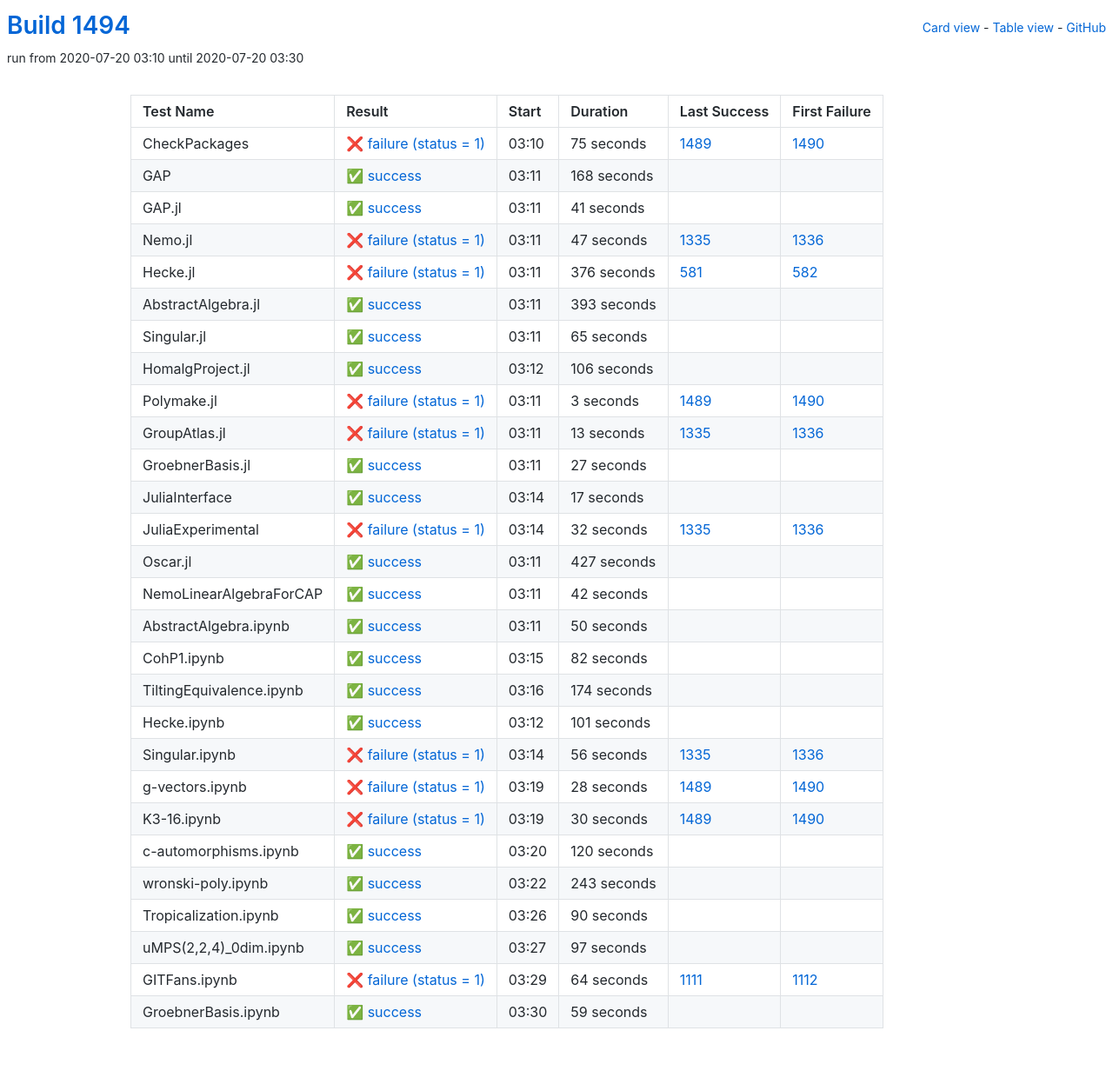
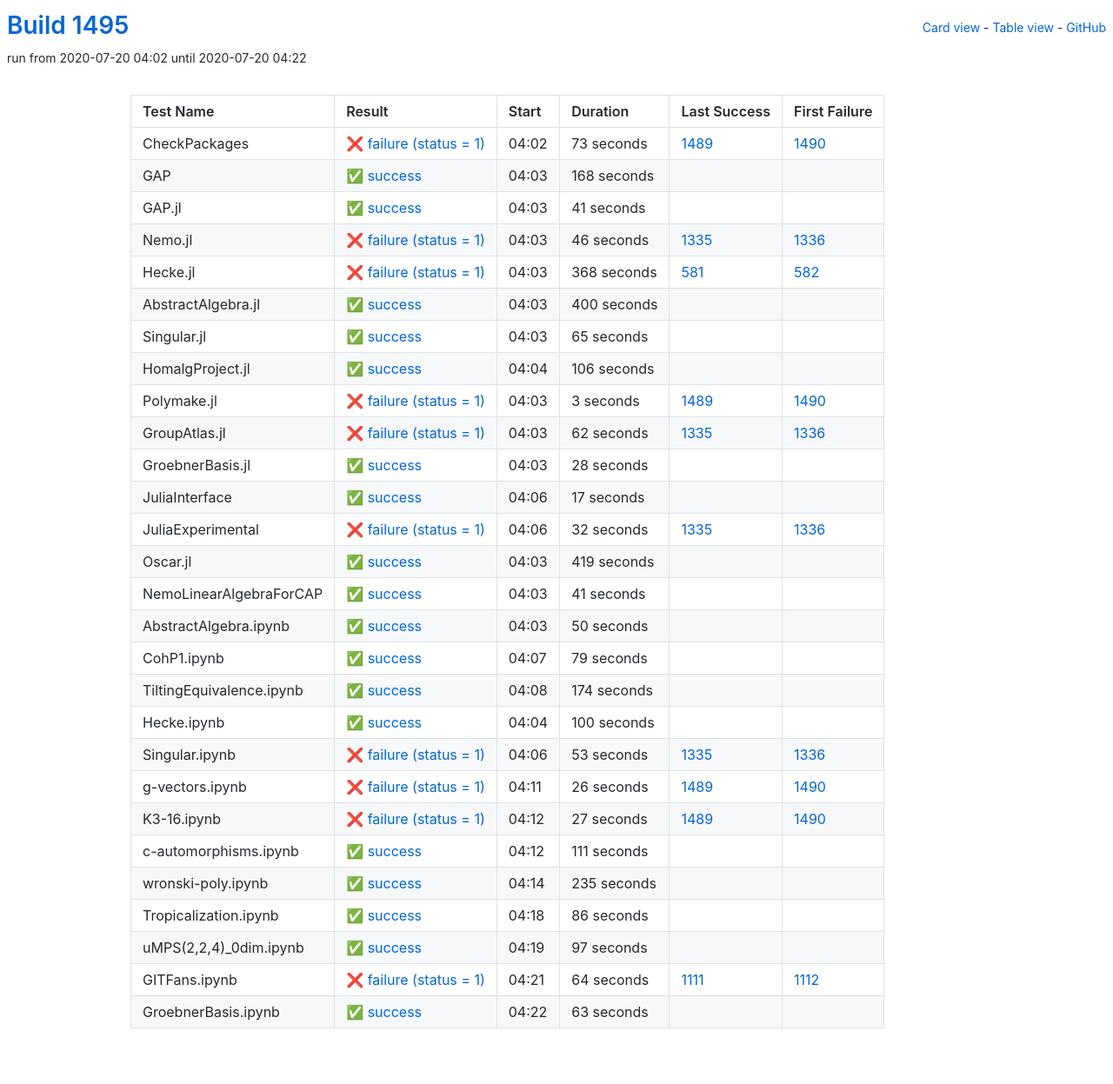
Before and after one commit to oscar-system/oscar-ci-status-1.4, a Jekyll site: the page built from table.html, in a window 1280 px wide. Shown: the whole page at 87% size. Built offline with Jekyll 4.4.1, drawn with Linux system fonts in a browser that asks for light colours.

Commit message:
Build #1495

```diff
--- a/_data/ci.yml
+++ b/_data/ci.yml
@@ -1,6 +1,6 @@
 ---
-build: 1494
-build_url: https://oscarci.mathematik.uni-kl.de/job/oscar-julia-1.4/1494/
+build: 1495
+build_url: https://oscarci.mathematik.uni-kl.de/job/oscar-julia-1.4/1495/
 job: oscar-julia-1.4
 organization: oscar-system
 repo: oscar-ci-status-1.4
@@ -8,20 +8,20 @@ repourl: https://github.com/oscar-system/oscar-ci-status-1.4
 tests:
 - name: CheckPackages
   id: checkpackages
-  log: https://oscarci.mathematik.uni-kl.de/job/oscar-julia-1.4/1494/artifact/logs/build-1494/CheckPackages.log
-  start: 2020-07-20 03:10
+  log: https://oscarci.mathematik.uni-kl.de/job/oscar-julia-1.4/1495/artifact/logs/build-1495/CheckPackages.log
+  start: 2020-07-20 04:02
   success: false
   exitcode: 1
   status: failure
-  duration: 75
+  duration: 73
   last_success: 1489
   last_success_url: https://oscarci.mathematik.uni-kl.de/job/oscar-julia-1.4/1489/
   first_failure: 1490
   first_failure_url: https://oscarci.mathematik.uni-kl.de/job/oscar-julia-1.4/1490/
 - name: GAP
   id: gap
-  log: https://oscarci.mathematik.uni-kl.de/job/oscar-julia-1.4/1494/artifact/logs/build-1494/GAP.log
-  start: 2020-07-20 03:11
+  log: https://oscarci.mathematik.uni-kl.de/job/oscar-julia-1.4/1495/artifact/logs/build-1495/GAP.log
+  start: 2020-07-20 04:03
   success: true
   exitcode: 0
   status: success
@@ -32,8 +32,8 @@ tests:
   first_failure_url:
 - name: GAP.jl
   id: gap-jl
-  log: https://oscarci.mathematik.uni-kl.de/job/oscar-julia-1.4/1494/artifact/logs/build-1494/GAP.jl.log
-  start: 2020-07-20 03:11
+  log: https://oscarci.mathematik.uni-kl.de/job/oscar-julia-1.4/1495/artifact/logs/build-1495/GAP.jl.log
+  start: 2020-07-20 04:03
   success: true
   exitcode: 0
   status: success
@@ -44,44 +44,44 @@ tests:
   first_failure_url:
 - name: Nemo.jl
   id: nemo-jl
-  log: https://oscarci.mathematik.uni-kl.de/job/oscar-julia-1.4/1494/artifact/logs/build-1494/Nemo.jl.log
-  start: 2020-07-20 03:11
+  log: https://oscarci.mathematik.uni-kl.de/job/oscar-julia-1.4/1495/artifact/logs/build-1495/Nemo.jl.log
+  start: 2020-07-20 04:03
   success: false
   exitcode: 1
   status: failure
-  duration: 47
+  duration: 46
   last_success: 1335
   last_success_url: https://oscarci.mathematik.uni-kl.de/job/oscar-julia-1.4/1335/
   first_failure: 1336
   first_failure_url: https://oscarci.mathematik.uni-kl.de/job/oscar-julia-1.4/1336/
 - name: Hecke.jl
   id: hecke-jl
-  log: https://oscarci.mathematik.uni-kl.de/job/oscar-julia-1.4/1494/artifact/logs/build-1494/Hecke.jl.log
-  start: 2020-07-20 03:11
+  log: https://oscarci.mathematik.uni-kl.de/job/oscar-julia-1.4/1495/artifact/logs/build-1495/Hecke.jl.log
+  start: 2020-07-20 04:03
   success: false
   exitcode: 1
   status: failure
-  duration: 376
+  duration: 368
   last_success: 581
   last_success_url: https://oscarci.mathematik.uni-kl.de/job/oscar-julia-1.4/581/
   first_failure: 582
   first_failure_url: https://oscarci.mathematik.uni-kl.de/job/oscar-julia-1.4/582/
 - name: AbstractAlgebra.jl
   id: abstractalgebra-jl
-  log: https://oscarci.mathematik.uni-kl.de/job/oscar-julia-1.4/1494/artifact/logs/build-1494/AbstractAlgebra.jl.log
-  start: 2020-07-20 03:11
+  log: https://oscarci.mathematik.uni-kl.de/job/oscar-julia-1.4/1495/artifact/logs/build-1495/AbstractAlgebra.jl.log
+  start: 2020-07-20 04:03
   success: true
   exitcode: 0
   status: success
-  duration: 393
+  duration: 400
   last_success: false
   last_success_url:
   first_failure: false
   first_failure_url:
 - name: Singular.jl
   id: singular-jl
-  log: https://oscarci.mathematik.uni-kl.de/job/oscar-julia-1.4/1494/artifact/logs/build-1494/Singular.jl.log
-  start: 2020-07-20 03:11
+  log: https://oscarci.mathematik.uni-kl.de/job/oscar-julia-1.4/1495/artifact/logs/build-1495/Singular.jl.log
+  start: 2020-07-20 04:03
   success: true
   exitcode: 0
   status: success
@@ -92,8 +92,8 @@ tests:
   first_failure_url:
 - name: HomalgProject.jl
   id: homalgproject-jl
-  log: https://oscarci.mathematik.uni-kl.de/job/oscar-julia-1.4/1494/artifact/logs/build-1494/HomalgProject.jl.log
-  start: 2020-07-20 03:12
+  log: https://oscarci.mathematik.uni-kl.de/job/oscar-julia-1.4/1495/artifact/logs/build-1495/HomalgProject.jl.log
+  start: 2020-07-20 04:04
   success: true
   exitcode: 0
   status: success
@@ -104,8 +104,8 @@ tests:
   first_failure_url:
 - name: Polymake.jl
   id: polymake-jl
-  log: https://oscarci.mathematik.uni-kl.de/job/oscar-julia-1.4/1494/artifact/logs/build-1494/Polymake.jl.log
-  start: 2020-07-20 03:11
+  log: https://oscarci.mathematik.uni-kl.de/job/oscar-julia-1.4/1495/artifact/logs/build-1495/Polymake.jl.log
+  start: 2020-07-20 04:03
   success: false
   exitcode: 1
   status: failure
@@ -116,32 +116,32 @@ tests:
   first_failure_url: https://oscarci.mathematik.uni-kl.de/job/oscar-julia-1.4/1490/
 - name: GroupAtlas.jl
   id: groupatlas-jl
-  log: https://oscarci.mathematik.uni-kl.de/job/oscar-julia-1.4/1494/artifact/logs/build-1494/GroupAtlas.jl.log
-  start: 2020-07-20 03:11
+  log: https://oscarci.mathematik.uni-kl.de/job/oscar-julia-1.4/1495/artifact/logs/build-1495/GroupAtlas.jl.log
+  start: 2020-07-20 04:03
   success: false
   exitcode: 1
   status: failure
-  duration: 13
+  duration: 62
   last_success: 1335
   last_success_url: https://oscarci.mathematik.uni-kl.de/job/oscar-julia-1.4/1335/
   first_failure: 1336
   first_failure_url: https://oscarci.mathematik.uni-kl.de/job/oscar-julia-1.4/1336/
 - name: GroebnerBasis.jl
   id: groebnerbasis-jl
-  log: https://oscarci.mathematik.uni-kl.de/job/oscar-julia-1.4/1494/artifact/logs/build-1494/GroebnerBasis.jl.log
-  start: 2020-07-20 03:11
+  log: https://oscarci.mathematik.uni-kl.de/job/oscar-julia-1.4/1495/artifact/logs/build-1495/GroebnerBasis.jl.log
+  start: 2020-07-20 04:03
   success: true
   exitcode: 0
   status: success
-  duration: 27
+  duration: 28
   last_success: false
   last_success_url:
   first_failure: false
   first_failure_url:
 - name: JuliaInterface
   id: juliainterface
-  log: https://oscarci.mathematik.uni-kl.de/job/oscar-julia-1.4/1494/artifact/logs/build-1494/JuliaInterface.log
-  start: 2020-07-20 03:14
+  log: https://oscarci.mathematik.uni-kl.de/job/oscar-julia-1.4/1495/artifact/logs/build-1495/JuliaInterface.log
+  start: 2020-07-20 04:06
   success: true
   exitcode: 0
   status: success
@@ -152,8 +152,8 @@ tests:
   first_failure_url:
 - name: JuliaExperimental
   id: juliaexperimental
-  log: https://oscarci.mathematik.uni-kl.de/job/oscar-julia-1.4/1494/artifact/logs/build-1494/JuliaExperimental.log
-  start: 2020-07-20 03:14
+  log: https://oscarci.mathematik.uni-kl.de/job/oscar-julia-1.4/1495/artifact/logs/build-1495/JuliaExperimental.log
+  start: 2020-07-20 04:06
   success: false
   exitcode: 1
   status: failure
@@ -164,32 +164,32 @@ tests:
   first_failure_url: https://oscarci.mathematik.uni-kl.de/job/oscar-julia-1.4/1336/
 - name: Oscar.jl
   id: oscar-jl
-  log: https://oscarci.mathematik.uni-kl.de/job/oscar-julia-1.4/1494/artifact/logs/build-1494/Oscar.jl.log
-  start: 2020-07-20 03:11
+  log: https://oscarci.mathematik.uni-kl.de/job/oscar-julia-1.4/1495/artifact/logs/build-1495/Oscar.jl.log
+  start: 2020-07-20 04:03
   success: true
   exitcode: 0
   status: success
-  duration: 427
+  duration: 419
   last_success: false
   last_success_url:
   first_failure: false
   first_failure_url:
 - name: NemoLinearAlgebraForCAP
   id: nemolinearalgebraforcap
-  log: https://oscarci.mathematik.uni-kl.de/job/oscar-julia-1.4/1494/artifact/logs/build-1494/NemoLinearAlgebraForCAP.log
-  start: 2020-07-20 03:11
+  log: https://oscarci.mathematik.uni-kl.de/job/oscar-julia-1.4/1495/artifact/logs/build-1495/NemoLinearAlgebraForCAP.log
+  start: 2020-07-20 04:03
   success: true
   exitcode: 0
   status: success
-  duration: 42
+  duration: 41
   last_success: false
   last_success_url:
   first_failure: false
   first_failure_url:
 - name: AbstractAlgebra.ipynb
   id: abstractalgebra-ipynb
-  log: https://oscarci.mathematik.uni-kl.de/job/oscar-julia-1.4/1494/artifact/logs/build-1494/AbstractAlgebra.ipynb.log
-  start: 2020-07-20 03:11
+  log: https://oscarci.mathematik.uni-kl.de/job/oscar-julia-1.4/1495/artifact/logs/build-1495/AbstractAlgebra.ipynb.log
+  start: 2020-07-20 04:03
   success: true
   exitcode: 0
   status: success
@@ -200,20 +200,20 @@ tests:
   first_failure_url:
 - name: CohP1.ipynb
   id: cohp1-ipynb
-  log: https://oscarci.mathematik.uni-kl.de/job/oscar-julia-1.4/1494/artifact/logs/build-1494/CohP1.ipynb.log
-  start: 2020-07-20 03:15
+  log: https://oscarci.mathematik.uni-kl.de/job/oscar-julia-1.4/1495/artifact/logs/build-1495/CohP1.ipynb.log
+  start: 2020-07-20 04:07
   success: true
   exitcode: 0
   status: success
-  duration: 82
+  duration: 79
   last_success: false
   last_success_url:
   first_failure: false
   first_failure_url:
 - name: TiltingEquivalence.ipynb
   id: tiltingequivalence-ipynb
-  log: https://oscarci.mathematik.uni-kl.de/job/oscar-julia-1.4/1494/artifact/logs/build-1494/TiltingEquivalence.ipynb.log
-  start: 2020-07-20 03:16
+  log: https://oscarci.mathematik.uni-kl.de/job/oscar-julia-1.4/1495/artifact/logs/build-1495/TiltingEquivalence.ipynb.log
+  start: 2020-07-20 04:08
   success: true
   exitcode: 0
   status: success
@@ -224,92 +224,92 @@ tests:
   first_failure_url:
 - name: Hecke.ipynb
   id: hecke-ipynb
-  log: https://oscarci.mathematik.uni-kl.de/job/oscar-julia-1.4/1494/artifact/logs/build-1494/Hecke.ipynb.log
-  start: 2020-07-20 03:12
+  log: https://oscarci.mathematik.uni-kl.de/job/oscar-julia-1.4/1495/artifact/logs/build-1495/Hecke.ipynb.log
+  start: 2020-07-20 04:04
   success: true
   exitcode: 0
   status: success
-  duration: 101
+  duration: 100
   last_success: false
   last_success_url:
   first_failure: false
   first_failure_url:
 - name: Singular.ipynb
   id: singular-ipynb
-  log: https://oscarci.mathematik.uni-kl.de/job/oscar-julia-1.4/1494/artifact/logs/build-1494/Singular.ipynb.log
-  start: 2020-07-20 03:14
+  log: https://oscarci.mathematik.uni-kl.de/job/oscar-julia-1.4/1495/artifact/logs/build-1495/Singular.ipynb.log
+  start: 2020-07-20 04:06
   success: false
   exitcode: 1
   status: failure
-  duration: 56
+  duration: 53
   last_success: 1335
   last_success_url: https://oscarci.mathematik.uni-kl.de/job/oscar-julia-1.4/1335/
   first_failure: 1336
   first_failure_url: https://oscarci.mathematik.uni-kl.de/job/oscar-julia-1.4/1336/
 - name: g-vectors.ipynb
   id: g-vectors-ipynb
-  log: https://oscarci.mathematik.uni-kl.de/job/oscar-julia-1.4/1494/artifact/logs/build-1494/g-vectors.ipynb.log
-  start: 2020-07-20 03:19
+  log: https://oscarci.mathematik.uni-kl.de/job/oscar-julia-1.4/1495/artifact/logs/build-1495/g-vectors.ipynb.log
+  start: 2020-07-20 04:11
   success: false
   exitcode: 1
   status: failure
-  duration: 28
+  duration: 26
   last_success: 1489
   last_success_url: https://oscarci.mathematik.uni-kl.de/job/oscar-julia-1.4/1489/
   first_failure: 1490
   first_failure_url: https://oscarci.mathematik.uni-kl.de/job/oscar-julia-1.4/1490/
 - name: K3-16.ipynb
   id: k3-16-ipynb
-  log: https://oscarci.mathematik.uni-kl.de/job/oscar-julia-1.4/1494/artifact/logs/build-1494/K3-16.ipynb.log
-  start: 2020-07-20 03:19
+  log: https://oscarci.mathematik.uni-kl.de/job/oscar-julia-1.4/1495/artifact/logs/build-1495/K3-16.ipynb.log
+  start: 2020-07-20 04:12
   success: false
   exitcode: 1
   status: failure
-  duration: 30
+  duration: 27
   last_success: 1489
   last_success_url: https://oscarci.mathematik.uni-kl.de/job/oscar-julia-1.4/1489/
   first_failure: 1490
   first_failure_url: https://oscarci.mathematik.uni-kl.de/job/oscar-julia-1.4/1490/
 - name: c-automorphisms.ipynb
   id: c-automorphisms-ipynb
-  log: https://oscarci.mathematik.uni-kl.de/job/oscar-julia-1.4/1494/artifact/logs/build-1494/c-automorphisms.ipynb.log
-  start: 2020-07-20 03:20
+  log: https://oscarci.mathematik.uni-kl.de/job/oscar-julia-1.4/1495/artifact/logs/build-1495/c-automorphisms.ipynb.log
+  start: 2020-07-20 04:12
   success: true
   exitcode: 0
   status: success
-  duration: 120
+  duration: 111
   last_success: false
   last_success_url:
   first_failure: false
   first_failure_url:
 - name: wronski-poly.ipynb
   id: wronski-poly-ipynb
-  log: https://oscarci.mathematik.uni-kl.de/job/oscar-julia-1.4/1494/artifact/logs/build-1494/wronski-poly.ipynb.log
-  start: 2020-07-20 03:22
+  log: https://oscarci.mathematik.uni-kl.de/job/oscar-julia-1.4/1495/artifact/logs/build-1495/wronski-poly.ipynb.log
+  start: 2020-07-20 04:14
   success: true
   exitcode: 0
   status: success
-  duration: 243
+  duration: 235
   last_success: false
   last_success_url:
   first_failure: false
   first_failure_url:
 - name: Tropicalization.ipynb
   id: tropicalization-ipynb
-  log: https://oscarci.mathematik.uni-kl.de/job/oscar-julia-1.4/1494/artifact/logs/build-1494/Tropicalization.ipynb.log
-  start: 2020-07-20 03:26
+  log: https://oscarci.mathematik.uni-kl.de/job/oscar-julia-1.4/1495/artifact/logs/build-1495/Tropicalization.ipynb.log
+  start: 2020-07-20 04:18
   success: true
   exitcode: 0
   status: success
-  duration: 90
+  duration: 86
   last_success: false
   last_success_url:
   first_failure: false
   first_failure_url:
 - name: uMPS(2,2,4)_0dim.ipynb
   id: umps-2-2-4-0dim-ipynb
-  log: https://oscarci.mathematik.uni-kl.de/job/oscar-julia-1.4/1494/artifact/logs/build-1494/uMPS-2-2-4-_0dim.ipynb.log
-  start: 2020-07-20 03:27
+  log: https://oscarci.mathematik.uni-kl.de/job/oscar-julia-1.4/1495/artifact/logs/build-1495/uMPS-2-2-4-_0dim.ipynb.log
+  start: 2020-07-20 04:19
   success: true
   exitcode: 0
   status: success
@@ -320,8 +320,8 @@ tests:
   first_failure_url:
 - name: GITFans.ipynb
   id: gitfans-ipynb
-  log: https://oscarci.mathematik.uni-kl.de/job/oscar-julia-1.4/1494/artifact/logs/build-1494/GITFans.ipynb.log
-  start: 2020-07-20 03:29
+  log: https://oscarci.mathematik.uni-kl.de/job/oscar-julia-1.4/1495/artifact/logs/build-1495/GITFans.ipynb.log
+  start: 2020-07-20 04:21
   success: false
   exitcode: 1
   status: failure
@@ -332,12 +332,12 @@ tests:
   first_failure_url: https://oscarci.mathematik.uni-kl.de/job/oscar-julia-1.4/1112/
 - name: GroebnerBasis.ipynb
   id: groebnerbasis-ipynb
-  log: https://oscarci.mathematik.uni-kl.de/job/oscar-julia-1.4/1494/artifact/logs/build-1494/GroebnerBasis.ipynb.log
-  start: 2020-07-20 03:30
+  log: https://oscarci.mathematik.uni-kl.de/job/oscar-julia-1.4/1495/artifact/logs/build-1495/GroebnerBasis.ipynb.log
+  start: 2020-07-20 04:22
   success: true
   exitcode: 0
   status: success
-  duration: 59
+  duration: 63
   last_success: false
   last_success_url:
   first_failure: false
```
Also changed, not shown: README.md.
